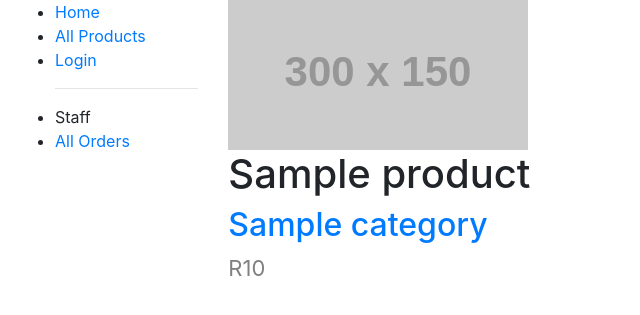
After one commit to KgalabiSimon/django_shopping_cart, a Django app: page /cart/product/1 in a window 1280 px wide. The commit adds this page. Shown: the top 315 px of the page, without its empty margins (0-640 px from the left). Run offline with Django 3.2, Linux system fonts and the light colour scheme; tables that the repository leaves empty hold one stand-in row (values such as "Sample post"); grey boxes labelled with a size stand in for pictures from a placeholder-image service; some libraries are stand-ins or nearby versions.

Commit message:
create a page to show a product instance when user clicks on each product in the product list

```diff
--- a/cart/cart.py
+++ b/cart/cart.py
@@ -7,13 +7,14 @@ class Cart:
         """Initialise the cart"""
         self.session = request.session
         cart = self.session.get(settings.CART_SESSION_ID)
-        if not Cart:
+        if not cart:
             # save an empty cart in the session
             cart = self.session[settings.CART_SESSION_ID] = {}
             self.cart = cart
 
     def add(self, product, quantity=1, update_quantity=False):
         """Add a product to the cart or update its quantity"""
+        print("someone is calling")
         product_id = str(self.product_id)
         if product_id not in self.cart:
             self.cart[product_id] = {
--- /dev/null
+++ b/cart/forms.py
@@ -0,0 +1,13 @@
+from django import forms
+
+PRODUCT_QUANTITY_CHOICES = [(i, str(i)) for i in range(1, 21)]
+
+
+class CartAddProductForm(forms.Form):
+    """form to add a product to the cart """
+    quantity = forms.TypedChoiceField(
+        choices=PRODUCT_QUANTITY_CHOICES,
+        coerce=int)
+    update = forms.BooleanField(required=False,
+                                initial=False,
+                                widget=forms.HiddenInput)
--- a/cart/models.py
+++ b/cart/models.py
@@ -1,5 +1,5 @@
 from django.db import models
-
+from django.urls import reverse
 
 
 # Create your models here.
@@ -26,6 +26,10 @@ class Product(models.Model):
         """adds and appends the number of products bought """
         self.items_bought += 1
 
+    def get_absolute_url(self):
+        """Returns the url to access a particular product instance."""
+        return reverse('product-detail', args=[str(self.id)])
+
     def __str__(self):
         """String for representing the Model object."""
         return self.name
--- a/cart/templates/base_generic.html
+++ b/cart/templates/base_generic.html
@@ -1,7 +1,7 @@
 <!DOCTYPE html>
 <html lang="en">
 <head>
-  {% block title %}<title>Local Library</title>{% endblock %}
+  {% block title %}<title>E-commerce Shop</title>{% endblock %}
   <meta charset="utf-8">
   <meta name="viewport" content="width=device-width, initial-scale=1">
   <link rel="stylesheet" href="https://cdn.jsdelivr.net/npm/bootstrap@4.5.3/dist/css/bootstrap.min.css" integrity="sha384-TX8t27EcRE3e/ihU7zmQxVncDAy5uIKz4rEkgIXeMed4M0jlfIDPvg6uqKI2xXr2" crossorigin="anonymous">
--- /dev/null
+++ b/cart/templates/cart/product_detail.html
@@ -0,0 +1,11 @@
+{% extends "base_generic.html" %}
+
+{% block content %}
+<div class="product-detail">
+    <img src="http://placehold.it/300X150" alt="">
+    <h1>{{ product.name }}</h1>
+    <h2><a href=" ">{{ product.category }}</a></h2>
+    <p class="price">R{{ product.price }}</p>
+  </div>
+
+{% endblock %}
--- a/cart/templates/product_cart.html
+++ b/cart/templates/cart/product_list.html
@@ -4,14 +4,12 @@
 <div class="container">
             {%  for product in products  %}
                 {% if forloop.counter0|divisibleby:3 %} <div class="row text-center"> {%  endif %}
-                  <div class="col-md-4" onclick="window.location.href=''" style="cursor: pointer">
+                  <div class="col-md-4" onclick="window.location.href='{{product.get_absolute_url}}'" style="cursor: pointer">
                       <div class="card">
                           <img src="http://placehold.it/300X150" alt="">
                           <div class="card-content">
-                              <hr>
                                <h3>{{ product.name }}</h3>
                                <p>{{ product.description }}</p>
-
                           </div><!-- card content -->
                       </div><!-- card -->
                   </div><!-- col-md-4 -->
--- a/cart/urls.py
+++ b/cart/urls.py
@@ -4,6 +4,8 @@ from . import views
 from cart.views import ProductList
 urlpatterns = [
     path('', views.index, name='index'),
-    #path('products/', ProductList.as_view(), name='product-list'),
-    path('products/', views.product_cart, name='product_cart')
+    path('products/', views.product_list, name='products-list'),
+    path('product/<int:product_id>', views.product_detail, name = 'product-detail')
+
+
 ]
--- a/cart/views.py
+++ b/cart/views.py
@@ -1,8 +1,10 @@
-from django.shortcuts import render
-
-# Create your views here.
+from django.shortcuts import render, redirect, get_object_or_404
+from django.views.decorators.http import require_POST
 from .models import Product, Category
 from django.views.generic import ListView
+from .cart import *
+from .cart import Cart
+from .forms import CartAddProductForm
 
 
 def index(request):
@@ -22,11 +24,20 @@ class ProductList(ListView):
     model = Product
 
 
-def product_cart(request):
-    """View show product for product cart"""
+def product_list(request):
+    """View show all the products in the store"""
     product = Product.objects.all()
     context = {
-        'product': product,
+        'products': product,
     }
 
-    return render(request, 'product_cart.html', context)
+    return render(request, 'cart/product_list.html', context)
+
+
+def product_detail(request, product_id):
+    product = get_object_or_404(Product, id=product_id)
+
+    context = {
+       'product': product,
+    }
+    return render(request, 'cart/product_detail.html', context)
```
